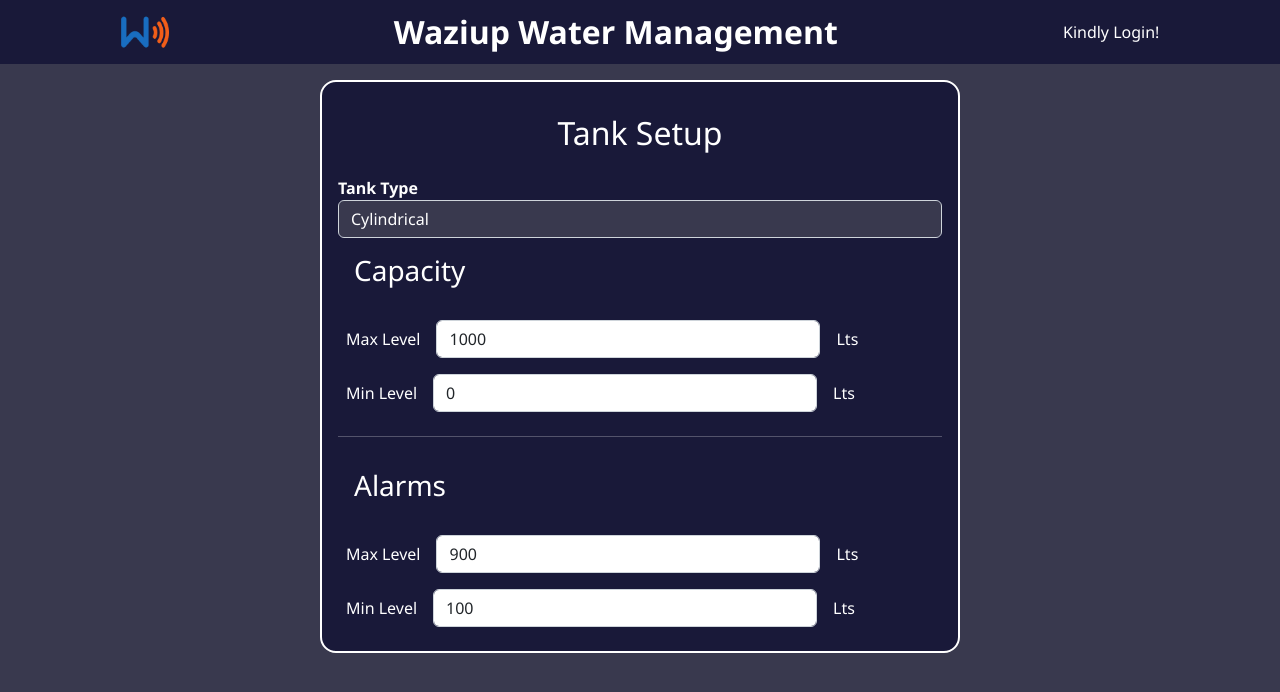
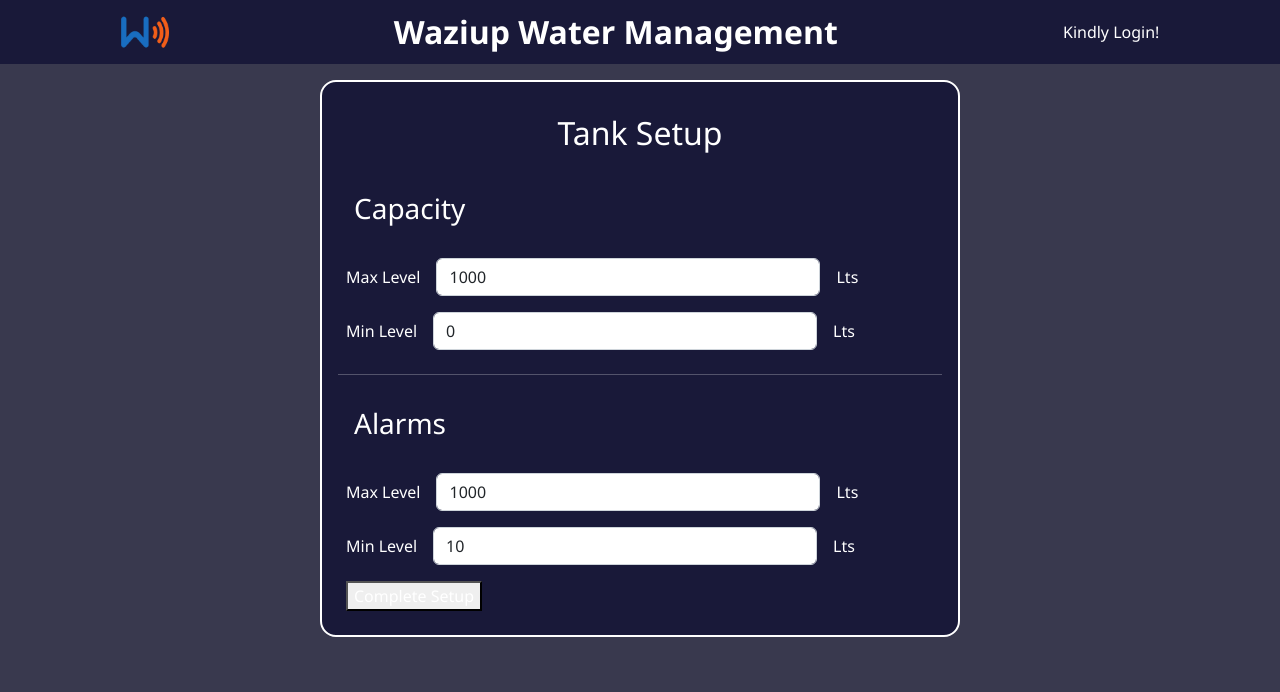
Before and after one commit to JosephMusya/watermanagement, a React (Create React App) app: page /tank-setup in a window 1280 px wide. Shown: the top 692 px of the page. Built offline with nearby package versions, Linux system fonts and the light colour scheme.

Commit message:
Added event change handler

```diff
--- a/src/pages/Setup.js
+++ b/src/pages/Setup.js
@@ -1,37 +1,49 @@
 import styles from './Setup.module.css';
 function TankSetup(){
+    const maxLevelHandler = (e) => {
+        console.log("Max Level: ",e.target.value);
+    }
+
+    const minLevelHandler = (e) => {
+        console.log("Min Level: ",e.target.value)
+    }
+
+    const maxAlarmHandler  = (e) => {
+        console.log("Alarm Max: ",e.target.value)
+    }
+    const minAlarmHandler = (e) => {
+        console.log("Alarm Max: ", e.target.value)
+    }
     return(
         <div className={styles.main}>
             <div className={styles.setup}>
                 <h2>Tank Setup</h2>
-                <strong htmlFor="Tank-Type">Tank Type</strong>
-                <select className="form-control" name="Tank" id="tank-type">
-                    <option value="Cylindrical">Cylindrical</option>
-                    <option value="Cubic">Cubic</option>
-                </select>
                 <h3>Capacity</h3>
                 <form className={styles.form}>
                     <div>
                         <label forhtml="max-level">Max Level</label>
-                        <input className="form-control" type="number" min="0" value="1000"/>
+                        <input className="form-control" type="number" min="0" defaultValue={1000} onChange={maxLevelHandler}/>
                         <label htmlFor="max-level">Lts</label>
                     </div>
                     <div>
-                        <label htmlFor="max-level">Min Level</label>
-                        <input className="form-control" type="number" min="0" value="0"/>
+                        <label htmlFor="min-level">Min Level</label>
+                        <input className="form-control" type="number" min="0" defaultValue={0} onChange={minLevelHandler}/>
                         <label htmlFor="max-level">Lts</label>
                     </div>
                 <hr/>
                 <h3>Alarms</h3>
                     <div>
                         <label htmlFor="max-level">Max Level</label>
-                        <input className="form-control" type="number" min="0" value="900"/>
+                        <input className="form-control" type="number" min="0" defaultValue={1000} onChange={maxAlarmHandler}/>
                         <label htmlFor="max-level">Lts</label>
                     </div>
                     <div>
                         <label htmlFor="max-level">Min Level</label>
-                        <input className="form-control" type="number" min="0" value="100"/>
+                        <input className="form-control" type="number" min="0" defaultValue={10} onChange={minAlarmHandler}/>
                         <label htmlFor="max-level">Lts</label>
+                    </div>
+                    <div className={styles.submit}>
+                        <button>Complete Setup</button>
                     </div>
                 </form>
             </div>
```
